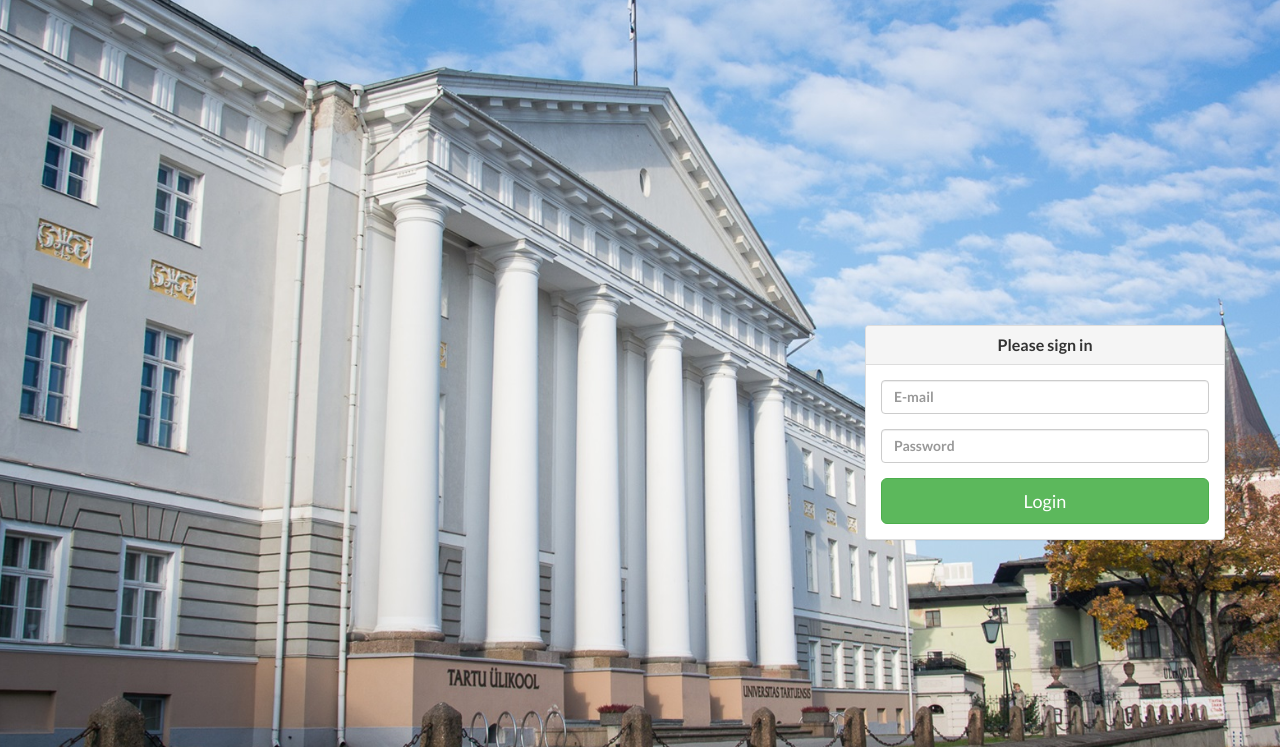
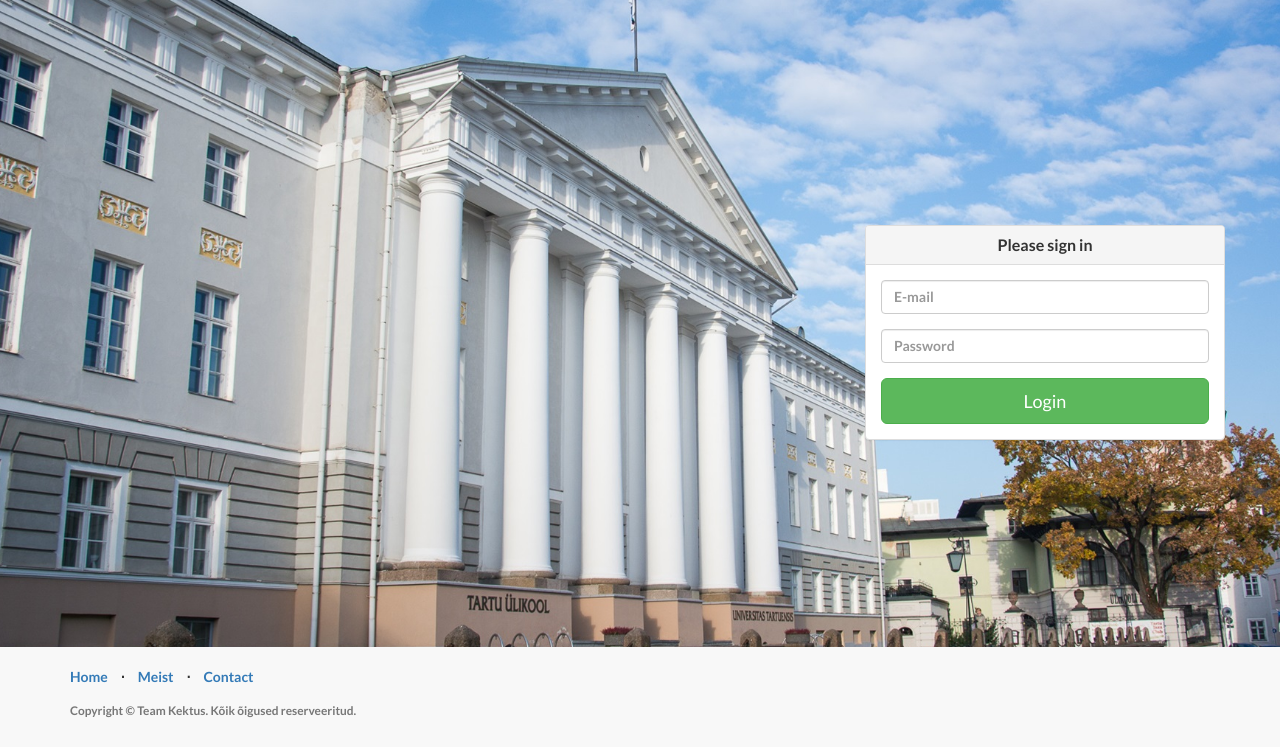
Before and after one commit to team-kektus/frontend, a website: page app/index.html in a window 1280 px wide. Shown: the part 53-800 px from the top of the page. Drawn offline with nearby package versions, Linux system fonts and the light colour scheme; files that its build step writes are made by us from their sources.

Commit message:
Edited prototype index.html and main.scss

```diff
--- a/app/main.scss
+++ b/app/main.scss
@@ -30,9 +30,10 @@ h6 {
     font-weight: 400;
 }
 
-.vertical-offset-100{
-    padding-top:100px;
+.vertical-offset-100 {
+
 }
+
 
 .intro-header {
     padding-top: 50px; /* If you're making other pages, make sure there is 50px of padding to make sure the navbar doesn't overlap content! */
@@ -41,6 +42,10 @@ h6 {
     color: #f8f8f8;
     background: url("img/ut.jpg") no-repeat center center;
     background-size: cover;
+    position: absolute;
+    height: 100%;
+    width: 100%;
+    overflow:hidden;
 }
 
 .intro-message {
@@ -56,7 +61,7 @@ h6 {
 }
 
 .intro-divider {
-    width: 400px;
+    /* width: 400px;*/
     border-top: 1px solid #f8f8f8;
     border-bottom: 1px solid rgba(0,0,0,0.2);
 }
@@ -160,6 +165,12 @@ h6 {
 footer {
     padding: 20px 0;
     background-color: #f8f8f8;
+    position: absolute;
+    left: 0;
+    bottom: 0;
+    height: 100px;
+    width: 100%;
+    overflow:hidden;
 }
 
 p.copyright {
```
Also changed, not shown: app/index.html (+3 -2 lines).
